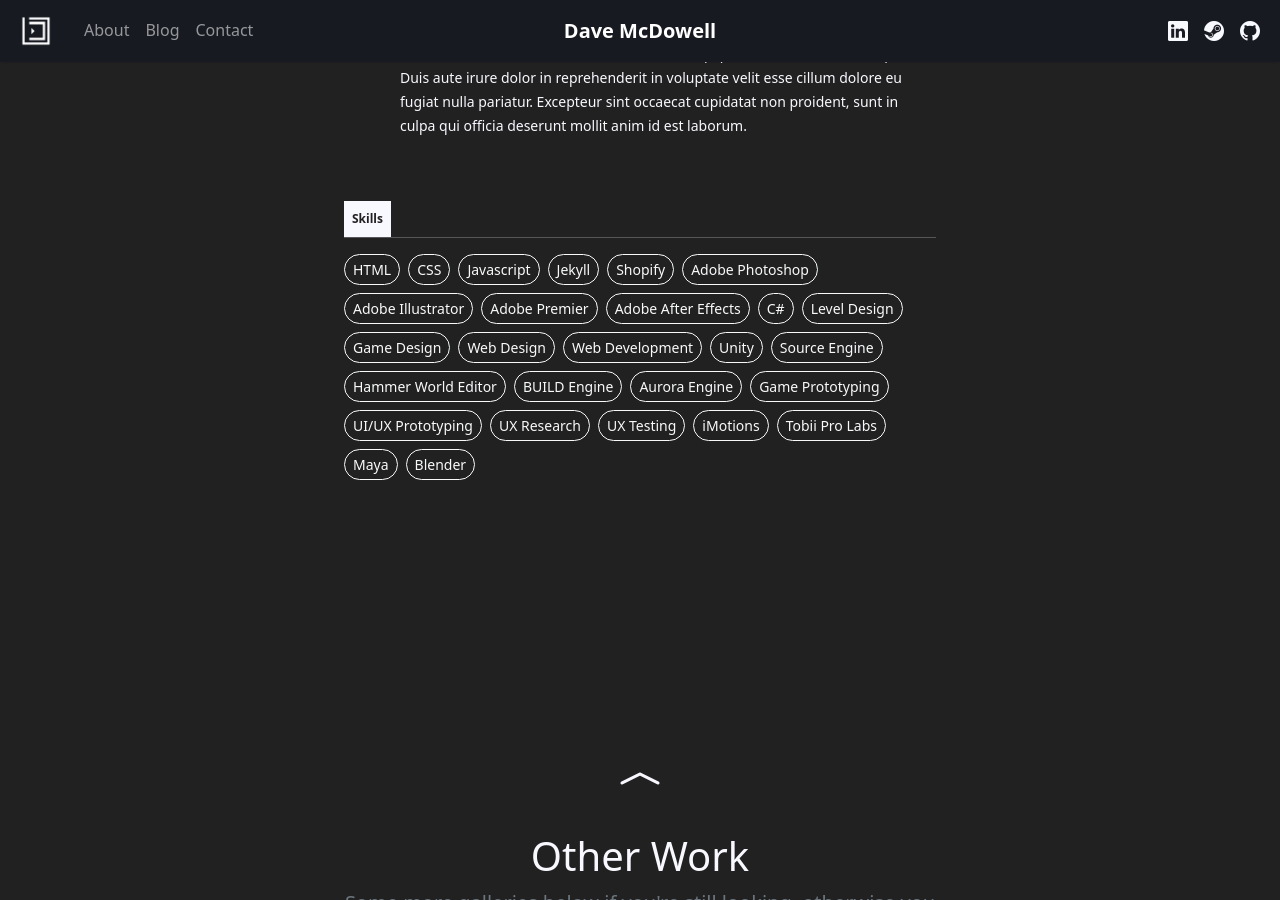
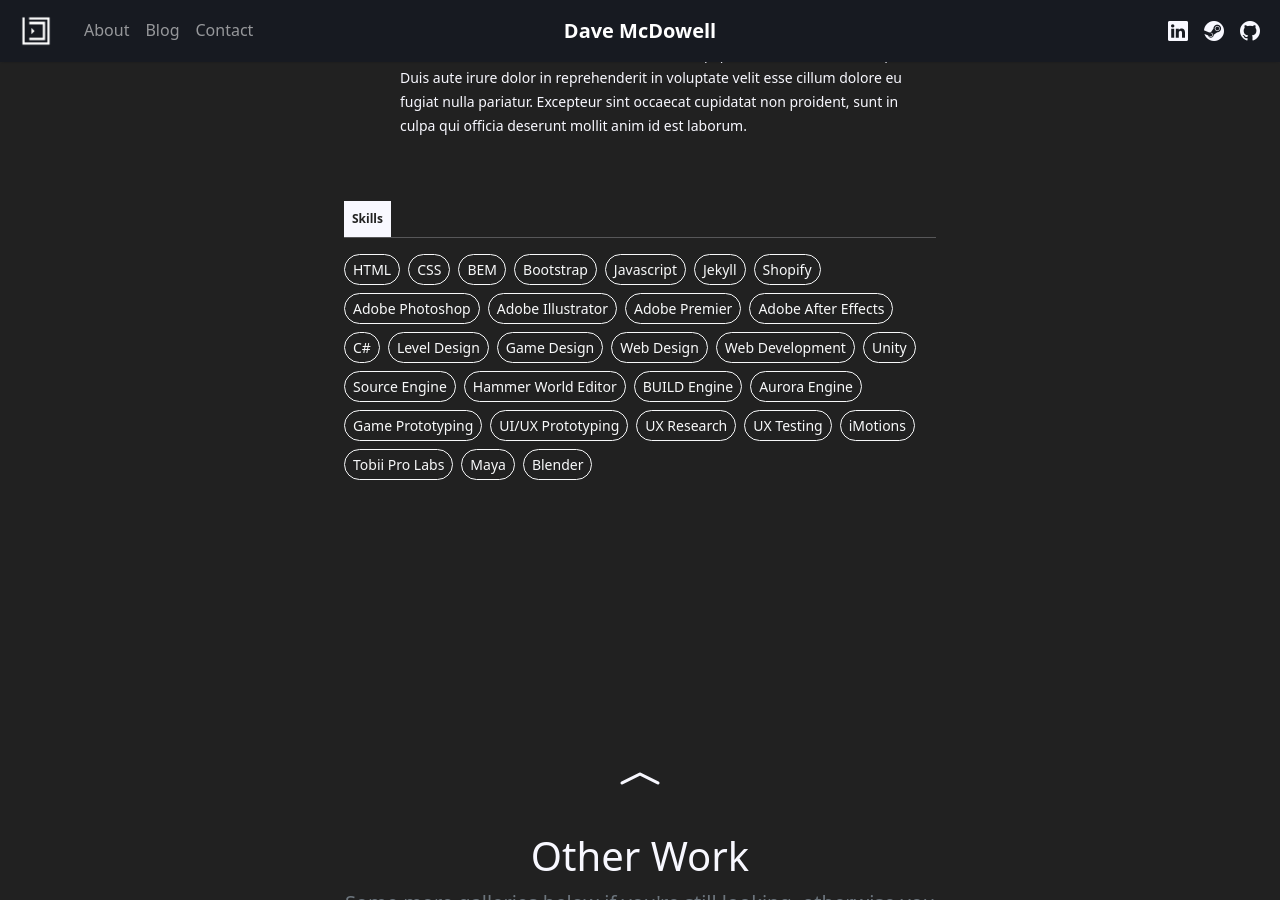
Before and after one commit to davemcdowell/portfolio, a Jekyll site: the page built from about.html, in a window 1280 px wide and 900 px high, scrolled down 2478 px. Built offline with Jekyll 4.4.1, drawn with Linux system fonts in a browser that asks for light colours; nearby versions of some CDN libraries.

Commit message:
Update cv.yml

```diff
--- a/_data/cv.yml
+++ b/_data/cv.yml
@@ -91,6 +91,8 @@
   skills:
     - name: HTML
     - name: CSS
+    - name: BEM
+    - name: Bootstrap
     - name: Javascript
     - name: Jekyll
     - name: Shopify
```
